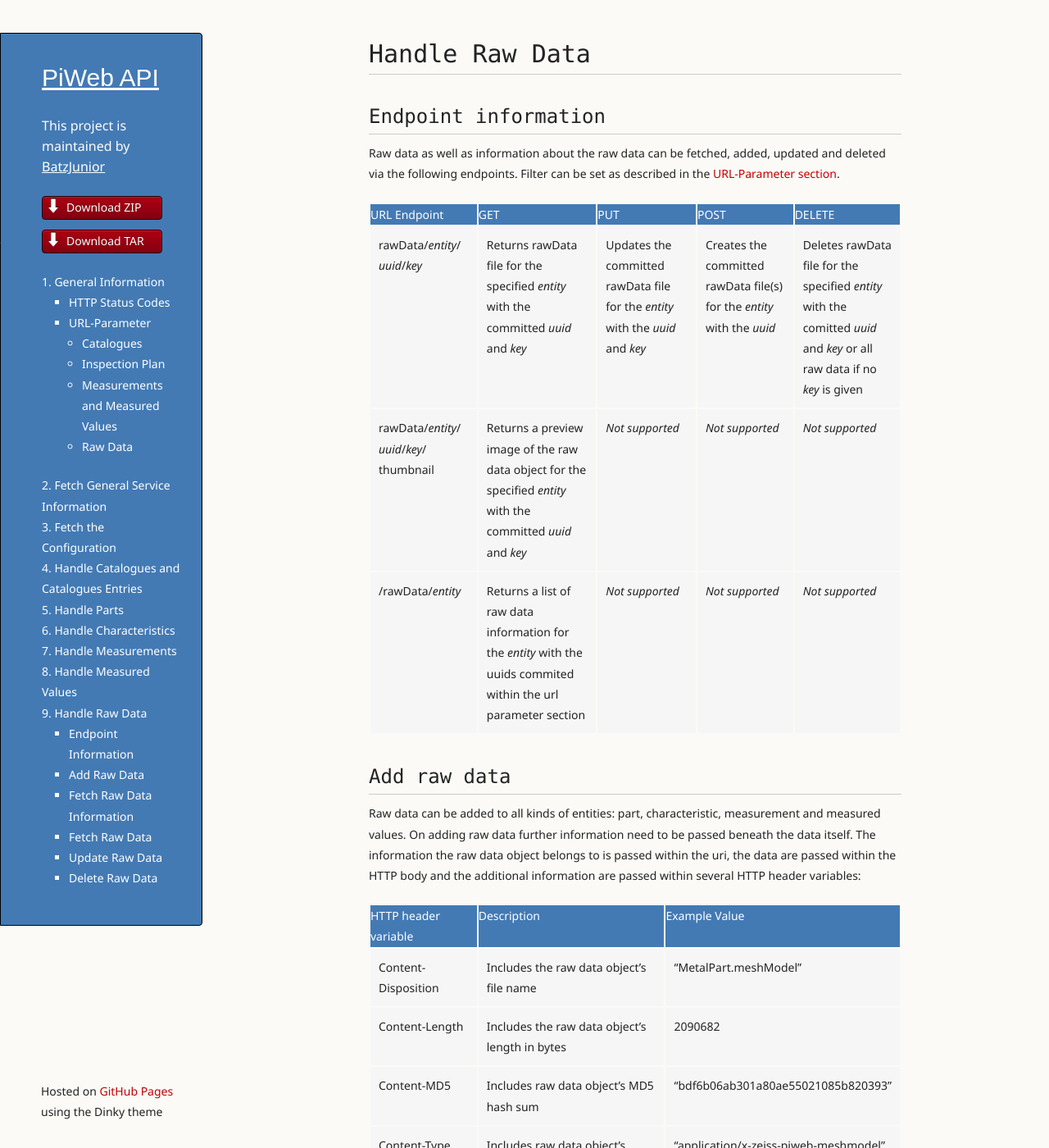
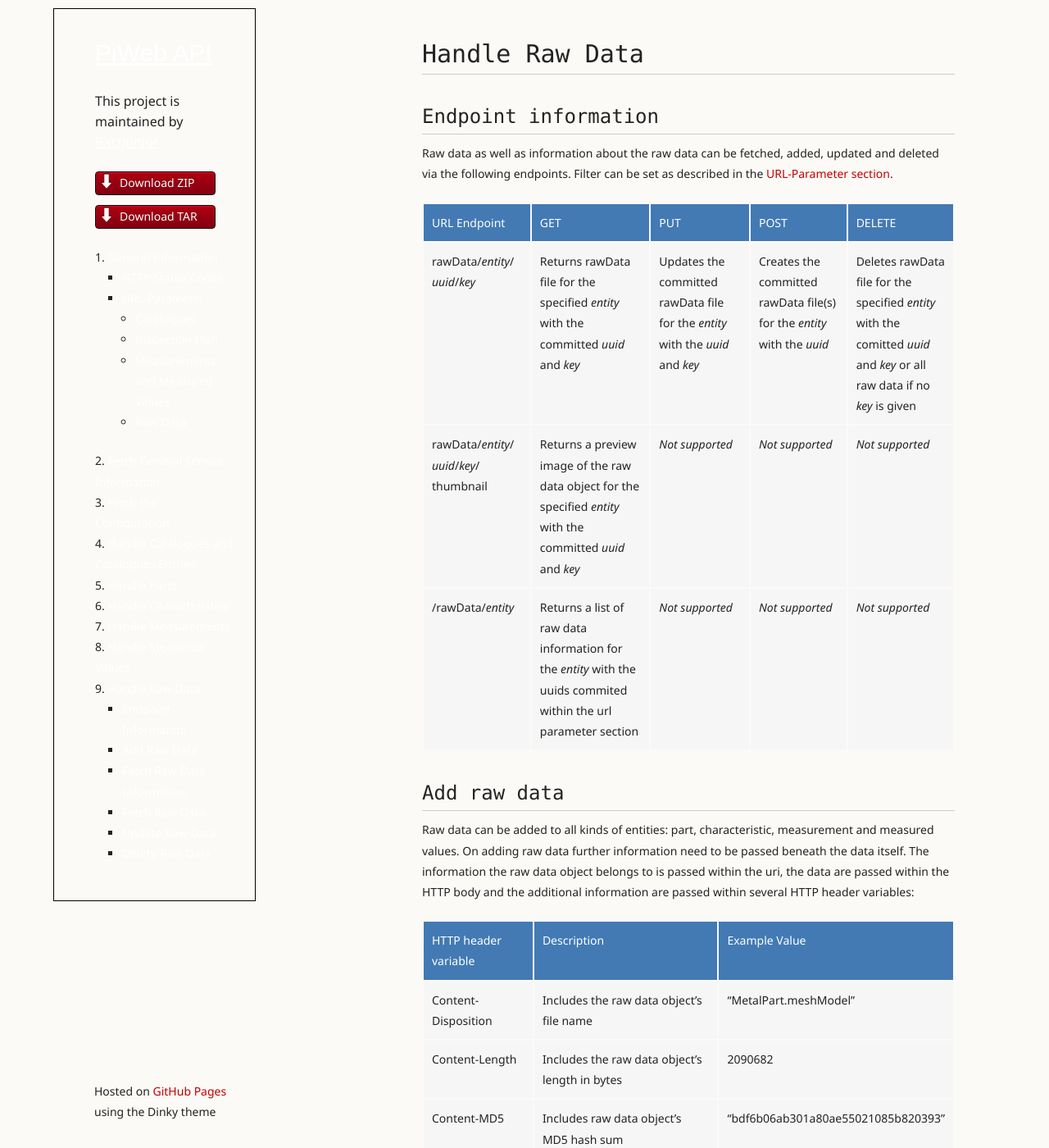
Before and after one commit to BatzJunior/testrepo, a Jekyll site: the page built from Handle-Raw-Data.md, in a window 1280 px wide and 1400 px high. Shown: the whole window at 82% size. Built offline with Jekyll 4.4.1, drawn with Linux system fonts in a browser that asks for light colours.

Commit message:
Update styles.css

```diff
--- a/stylesheets/styles.css
+++ b/stylesheets/styles.css
@@ -184,6 +184,7 @@ table {
  }
 
 th {
+  padding: 10px;
   background: #437AB4;
   color: #FFF;
  }
@@ -197,26 +198,27 @@ td {
 /* Wrapper */
 .wrapper {
   width:1100px;
+  margin: auto;
 }
 
 
 /* Header */
 
 header {
-	background-color: #437AB4;
-	color: #FDFDFB;
+	//background-color: #437AB4;
+	//color: #FDFDFB;
   width:170px;
   float:left;
   position:fixed;
 	border: 1px solid #000;
-	-webkit-border-top-right-radius: 4px;
+	/*-webkit-border-top-right-radius: 4px;
 	-webkit-border-bottom-right-radius: 4px;
 	-moz-border-radius-topright: 4px;
 	-moz-border-radius-bottomright: 4px;
 	border-top-right-radius: 4px;
-	border-bottom-right-radius: 4px;
+	border-bottom-right-radius: 4px;*/
 	padding: 34px 25px 22px 50px;
-	margin: 30px 25px 0 0;
+	//margin: 30px 25px 0 0;
 	-webkit-font-smoothing: antialiased;
 }
 
```
